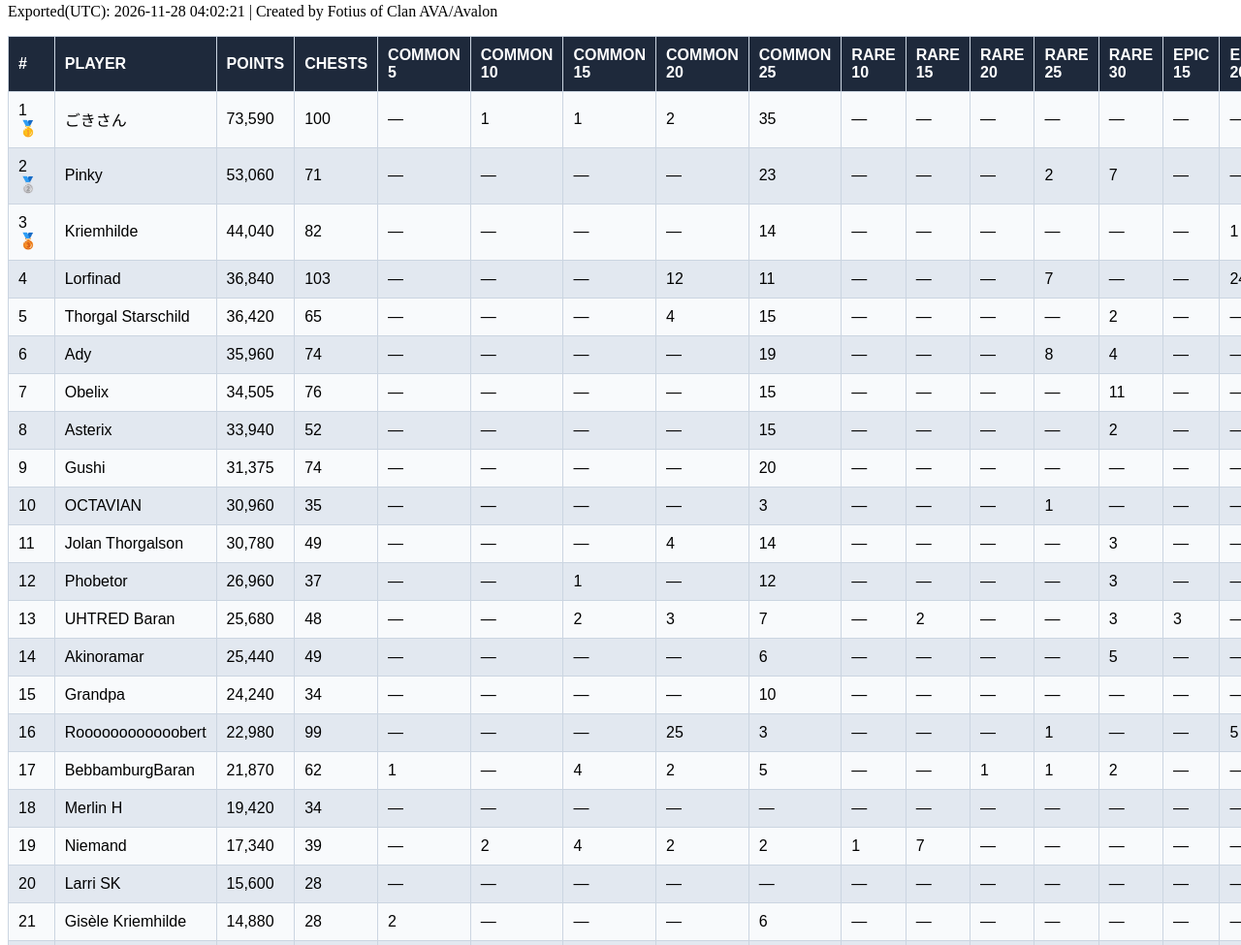
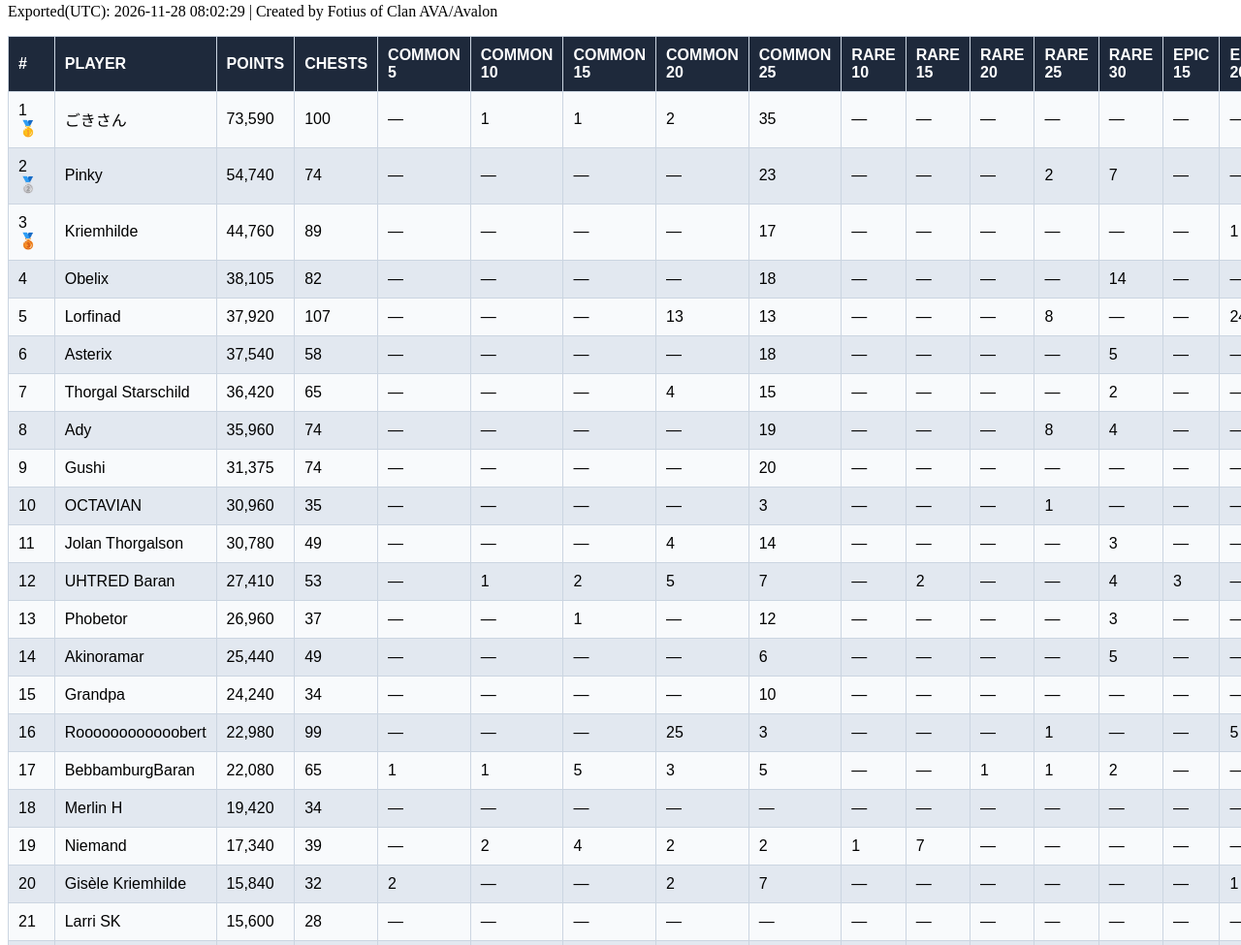
Before and after one commit to ava-totalbattle/tbclanportal-cheststatsexport, a plain HTML site: page index.html in a window 1280 px wide. Shown: the part 77-1052 px from the top of the page at 97% size. Drawn offline with Linux system fonts and the light colour scheme.

Commit message:
Update index.html

```diff
--- a/index.html
+++ b/index.html
@@ -32,7 +32,7 @@
 <body>
 <header>
   <h1>Chest Stats Export | AVA - Avalon | Cycle: Nov 22 – Nov 29, 2026</h1>
-  <p>Exported(UTC): 2026-11-28 04:02:21 | Created by Fotius of Clan AVA/Avalon</p>
+  <p>Exported(UTC): 2026-11-28 08:02:29 | Created by Fotius of Clan AVA/Avalon</p>
 </header>
 <table id="chest-stats-table" border="1" cellspacing="0" cellpadding="4">
 <thead>
@@ -40,26 +40,26 @@
 </thead>
 <tbody>
     <tr><td>1 🥇</td><td>ごきさん</td><td>73,590</td><td>100</td><td>—</td><td>1</td><td>1</td><td>2</td><td>35</td><td>—</td><td>—</td><td>—</td><td>—</td><td>—</td><td>—</td><td>—</td><td>—</td><td>2</td><td>2</td><td>—</td><td>—</td><td>—</td></tr>
-    <tr><td>2 🥈</td><td>Pinky</td><td>53,060</td><td>71</td><td>—</td><td>—</td><td>—</td><td>—</td><td>23</td><td>—</td><td>—</td><td>—</td><td>2</td><td>7</td><td>—</td><td>—</td><td>—</td><td>—</td><td>2</td><td>—</td><td>—</td><td>—</td></tr>
-    <tr><td>3 🥉</td><td>Kriemhilde</td><td>44,040</td><td>82</td><td>—</td><td>—</td><td>—</td><td>—</td><td>14</td><td>—</td><td>—</td><td>—</td><td>—</td><td>—</td><td>—</td><td>1</td><td>—</td><td>—</td><td>5</td><td>5</td><td>—</td><td>—</td></tr>
-    <tr><td>4</td><td>Lorfinad</td><td>36,840</td><td>103</td><td>—</td><td>—</td><td>—</td><td>12</td><td>11</td><td>—</td><td>—</td><td>—</td><td>7</td><td>—</td><td>—</td><td>24</td><td>1</td><td>—</td><td>—</td><td>—</td><td>—</td><td>—</td></tr>
-    <tr><td>5</td><td>Thorgal Starschild</td><td>36,420</td><td>65</td><td>—</td><td>—</td><td>—</td><td>4</td><td>15</td><td>—</td><td>—</td><td>—</td><td>—</td><td>2</td><td>—</td><td>—</td><td>—</td><td>4</td><td>1</td><td>13</td><td>—</td><td>—</td></tr>
-    <tr><td>6</td><td>Ady</td><td>35,960</td><td>74</td><td>—</td><td>—</td><td>—</td><td>—</td><td>19</td><td>—</td><td>—</td><td>—</td><td>8</td><td>4</td><td>—</td><td>—</td><td>8</td><td>—</td><td>—</td><td>13</td><td>—</td><td>—</td></tr>
-    <tr><td>7</td><td>Obelix</td><td>34,505</td><td>76</td><td>—</td><td>—</td><td>—</td><td>—</td><td>15</td><td>—</td><td>—</td><td>—</td><td>—</td><td>11</td><td>—</td><td>—</td><td>—</td><td>—</td><td>—</td><td>5</td><td>—</td><td>—</td></tr>
-    <tr><td>8</td><td>Asterix</td><td>33,940</td><td>52</td><td>—</td><td>—</td><td>—</td><td>—</td><td>15</td><td>—</td><td>—</td><td>—</td><td>—</td><td>2</td><td>—</td><td>—</td><td>—</td><td>—</td><td>—</td><td>4</td><td>—</td><td>—</td></tr>
+    <tr><td>2 🥈</td><td>Pinky</td><td>54,740</td><td>74</td><td>—</td><td>—</td><td>—</td><td>—</td><td>23</td><td>—</td><td>—</td><td>—</td><td>2</td><td>7</td><td>—</td><td>—</td><td>—</td><td>—</td><td>2</td><td>—</td><td>—</td><td>—</td></tr>
+    <tr><td>3 🥉</td><td>Kriemhilde</td><td>44,760</td><td>89</td><td>—</td><td>—</td><td>—</td><td>—</td><td>17</td><td>—</td><td>—</td><td>—</td><td>—</td><td>—</td><td>—</td><td>1</td><td>—</td><td>—</td><td>5</td><td>5</td><td>—</td><td>—</td></tr>
+    <tr><td>4</td><td>Obelix</td><td>38,105</td><td>82</td><td>—</td><td>—</td><td>—</td><td>—</td><td>18</td><td>—</td><td>—</td><td>—</td><td>—</td><td>14</td><td>—</td><td>—</td><td>—</td><td>—</td><td>—</td><td>5</td><td>—</td><td>—</td></tr>
+    <tr><td>5</td><td>Lorfinad</td><td>37,920</td><td>107</td><td>—</td><td>—</td><td>—</td><td>13</td><td>13</td><td>—</td><td>—</td><td>—</td><td>8</td><td>—</td><td>—</td><td>24</td><td>1</td><td>—</td><td>—</td><td>—</td><td>—</td><td>—</td></tr>
+    <tr><td>6</td><td>Asterix</td><td>37,540</td><td>58</td><td>—</td><td>—</td><td>—</td><td>—</td><td>18</td><td>—</td><td>—</td><td>—</td><td>—</td><td>5</td><td>—</td><td>—</td><td>—</td><td>—</td><td>—</td><td>4</td><td>—</td><td>—</td></tr>
+    <tr><td>7</td><td>Thorgal Starschild</td><td>36,420</td><td>65</td><td>—</td><td>—</td><td>—</td><td>4</td><td>15</td><td>—</td><td>—</td><td>—</td><td>—</td><td>2</td><td>—</td><td>—</td><td>—</td><td>4</td><td>1</td><td>13</td><td>—</td><td>—</td></tr>
+    <tr><td>8</td><td>Ady</td><td>35,960</td><td>74</td><td>—</td><td>—</td><td>—</td><td>—</td><td>19</td><td>—</td><td>—</td><td>—</td><td>8</td><td>4</td><td>—</td><td>—</td><td>8</td><td>—</td><td>—</td><td>13</td><td>—</td><td>—</td></tr>
     <tr><td>9</td><td>Gushi</td><td>31,375</td><td>74</td><td>—</td><td>—</td><td>—</td><td>—</td><td>20</td><td>—</td><td>—</td><td>—</td><td>—</td><td>—</td><td>—</td><td>—</td><td>2</td><td>—</td><td>—</td><td>14</td><td>—</td><td>—</td></tr>
     <tr><td>10</td><td>OCTAVIAN</td><td>30,960</td><td>35</td><td>—</td><td>—</td><td>—</td><td>—</td><td>3</td><td>—</td><td>—</td><td>—</td><td>1</td><td>—</td><td>—</td><td>—</td><td>1</td><td>—</td><td>—</td><td>—</td><td>—</td><td>—</td></tr>
     <tr><td>11</td><td>Jolan Thorgalson</td><td>30,780</td><td>49</td><td>—</td><td>—</td><td>—</td><td>4</td><td>14</td><td>—</td><td>—</td><td>—</td><td>—</td><td>3</td><td>—</td><td>—</td><td>1</td><td>1</td><td>1</td><td>4</td><td>—</td><td>—</td></tr>
-    <tr><td>12</td><td>Phobetor</td><td>26,960</td><td>37</td><td>—</td><td>—</td><td>1</td><td>—</td><td>12</td><td>—</td><td>—</td><td>—</td><td>—</td><td>3</td><td>—</td><td>—</td><td>—</td><td>2</td><td>—</td><td>—</td><td>—</td><td>—</td></tr>
-    <tr><td>13</td><td>UHTRED Baran</td><td>25,680</td><td>48</td><td>—</td><td>—</td><td>2</td><td>3</td><td>7</td><td>—</td><td>2</td><td>—</td><td>—</td><td>3</td><td>3</td><td>—</td><td>—</td><td>—</td><td>—</td><td>—</td><td>—</td><td>—</td></tr>
+    <tr><td>12</td><td>UHTRED Baran</td><td>27,410</td><td>53</td><td>—</td><td>1</td><td>2</td><td>5</td><td>7</td><td>—</td><td>2</td><td>—</td><td>—</td><td>4</td><td>3</td><td>—</td><td>—</td><td>—</td><td>—</td><td>—</td><td>—</td><td>—</td></tr>
+    <tr><td>13</td><td>Phobetor</td><td>26,960</td><td>37</td><td>—</td><td>—</td><td>1</td><td>—</td><td>12</td><td>—</td><td>—</td><td>—</td><td>—</td><td>3</td><td>—</td><td>—</td><td>—</td><td>2</td><td>—</td><td>—</td><td>—</td><td>—</td></tr>
     <tr><td>14</td><td>Akinoramar</td><td>25,440</td><td>49</td><td>—</td><td>—</td><td>—</td><td>—</td><td>6</td><td>—</td><td>—</td><td>—</td><td>—</td><td>5</td><td>—</td><td>—</td><td>2</td><td>—</td><td>—</td><td>—</td><td>—</td><td>—</td></tr>
     <tr><td>15</td><td>Grandpa</td><td>24,240</td><td>34</td><td>—</td><td>—</td><td>—</td><td>—</td><td>10</td><td>—</td><td>—</td><td>—</td><td>—</td><td>—</td><td>—</td><td>—</td><td>—</td><td>—</td><td>—</td><td>—</td><td>—</td><td>—</td></tr>
     <tr><td>16</td><td>Roooooooooooobert</td><td>22,980</td><td>99</td><td>—</td><td>—</td><td>—</td><td>25</td><td>3</td><td>—</td><td>—</td><td>—</td><td>1</td><td>—</td><td>—</td><td>5</td><td>—</td><td>—</td><td>—</td><td>—</td><td>—</td><td>—</td></tr>
-    <tr><td>17</td><td>BebbamburgBaran</td><td>21,870</td><td>62</td><td>1</td><td>—</td><td>4</td><td>2</td><td>5</td><td>—</td><td>—</td><td>1</td><td>1</td><td>2</td><td>—</td><td>—</td><td>—</td><td>—</td><td>—</td><td>—</td><td>—</td><td>—</td></tr>
+    <tr><td>17</td><td>BebbamburgBaran</td><td>22,080</td><td>65</td><td>1</td><td>1</td><td>5</td><td>3</td><td>5</td><td>—</td><td>—</td><td>1</td><td>1</td><td>2</td><td>—</td><td>—</td><td>—</td><td>—</td><td>—</td><td>—</td><td>—</td><td>—</td></tr>
     <tr><td>18</td><td>Merlin H</td><td>19,420</td><td>34</td><td>—</td><td>—</td><td>—</td><td>—</td><td>—</td><td>—</td><td>—</td><td>—</td><td>—</td><td>—</td><td>—</td><td>—</td><td>—</td><td>—</td><td>—</td><td>13</td><td>—</td><td>—</td></tr>
     <tr><td>19</td><td>Niemand</td><td>17,340</td><td>39</td><td>—</td><td>2</td><td>4</td><td>2</td><td>2</td><td>1</td><td>7</td><td>—</td><td>—</td><td>—</td><td>—</td><td>—</td><td>—</td><td>—</td><td>—</td><td>5</td><td>—</td><td>—</td></tr>
-    <tr><td>20</td><td>Larri SK</td><td>15,600</td><td>28</td><td>—</td><td>—</td><td>—</td><td>—</td><td>—</td><td>—</td><td>—</td><td>—</td><td>—</td><td>—</td><td>—</td><td>—</td><td>5</td><td>—</td><td>—</td><td>—</td><td>—</td><td>—</td></tr>
-    <tr><td>21</td><td>Gisèle Kriemhilde</td><td>14,880</td><td>28</td><td>2</td><td>—</td><td>—</td><td>—</td><td>6</td><td>—</td><td>—</td><td>—</td><td>—</td><td>—</td><td>—</td><td>—</td><td>—</td><td>—</td><td>—</td><td>4</td><td>—</td><td>—</td></tr>
+    <tr><td>20</td><td>Gisèle Kriemhilde</td><td>15,840</td><td>32</td><td>2</td><td>—</td><td>—</td><td>2</td><td>7</td><td>—</td><td>—</td><td>—</td><td>—</td><td>—</td><td>—</td><td>1</td><td>—</td><td>—</td><td>—</td><td>4</td><td>—</td><td>—</td></tr>
+    <tr><td>21</td><td>Larri SK</td><td>15,600</td><td>28</td><td>—</td><td>—</td><td>—</td><td>—</td><td>—</td><td>—</td><td>—</td><td>—</td><td>—</td><td>—</td><td>—</td><td>—</td><td>5</td><td>—</td><td>—</td><td>—</td><td>—</td><td>—</td></tr>
     <tr><td>22</td><td>Delrinen</td><td>13,620</td><td>63</td><td>—</td><td>—</td><td>3</td><td>14</td><td>1</td><td>—</td><td>—</td><td>1</td><td>1</td><td>—</td><td>—</td><td>3</td><td>—</td><td>—</td><td>—</td><td>—</td><td>—</td><td>—</td></tr>
     <tr><td>23</td><td>AsMn</td><td>12,360</td><td>53</td><td>—</td><td>1</td><td>—</td><td>1</td><td>2</td><td>—</td><td>—</td><td>—</td><td>—</td><td>—</td><td>—</td><td>1</td><td>—</td><td>—</td><td>—</td><td>13</td><td>—</td><td>—</td></tr>
     <tr><td>24</td><td>Levine</td><td>12,240</td><td>15</td><td>—</td><td>—</td><td>—</td><td>—</td><td>3</td><td>—</td><td>—</td><td>—</td><td>—</td><td>—</td><td>—</td><td>—</td><td>—</td><td>—</td><td>—</td><td>—</td><td>—</td><td>—</td></tr>
```
